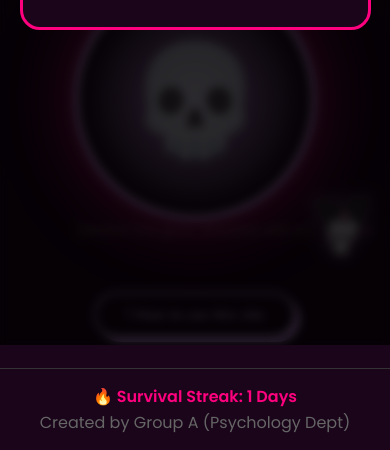
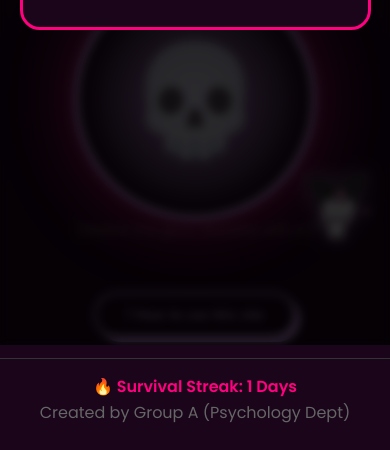
Before and after one commit to haseebaliasghar/psych-website, a plain HTML site: page index.html in a window 390 px wide. Shown: the part 499-949 px from the top of the page. Drawn offline with nearby package versions, Linux system fonts and the light colour scheme.

Commit message:
Update style.css

```diff
--- a/style.css
+++ b/style.css
@@ -1,4 +1,4 @@
-/* --- style.css (FINAL VERSION) --- */
+/* --- style.css (FINAL STICKY FOOTER VERSION) --- */
 @import url('https://fonts.googleapis.com/css2?family=Nunito:wght@400;700;900&family=Poppins:wght@300;400;600&display=swap');
 
 :root {
@@ -21,12 +21,17 @@ h1, h2, h3, .btn, .logo {
     letter-spacing: 0.5px;
 }
 
+/* --- MAIN LAYOUT ENGINE --- */
 body {
     background-color: var(--bg-color);
     color: var(--text-color);
     font-family: 'Poppins', sans-serif;
     overflow-x: hidden;
     line-height: 1.6;
+    /* STICKY FOOTER MAGIC: This forces the footer to the bottom */
+    display: flex;
+    flex-direction: column;
+    min-height: 100vh;
 }
 
 /* --- NAVIGATION --- */
@@ -69,9 +74,11 @@ nav {
 /* --- LAYOUTS --- */
 .container {
     max-width: 800px;
-    margin: 10px auto; /* TIGHTENED: Reduced top margin */
+    margin: 10px auto;
     text-align: center;
-    padding: 10px 20px; /* TIGHTENED: Reduced padding */
+    padding: 10px 20px;
+    /* Ensures content takes up available space but doesn't push footer off screen unnecessarily */
+    flex: 1;
 }
 
 .btn {
@@ -85,7 +92,7 @@ nav {
     cursor: pointer;
     transition: all 0.2s;
     margin-top: 20px;
-    display: inline-block; /* Fixes overlapping issues */
+    display: inline-block;
     box-shadow: 4px 4px 0px var(--accent-color);
 }
 
@@ -103,11 +110,11 @@ nav {
 
 /* --- COMPONENTS --- */
 
-/* 1. CSS-Only Breathing Orb (No Image Required) */
+/* 1. CSS-Only Breathing Orb */
 .breathing-circle {
-    width: 180px; /* RESIZED: Smaller */
-    height: 180px; /* RESIZED: Smaller */
-    margin: 30px auto; /* TIGHTENED: Less margin */
+    width: 180px;
+    height: 180px;
+    margin: 30px auto;
     border-radius: 50%;
     background: radial-gradient(circle, var(--accent-color) 0%, transparent 70%);
     border: 4px solid var(--accent-color);
@@ -116,7 +123,6 @@ nav {
     position: relative;
 }
 
-/* Inner "Skull" detail (abstract) */
 .breathing-circle::after {
     content: '💀';
     position: absolute;
@@ -158,19 +164,18 @@ nav {
     border: 2px solid var(--accent-color);
     margin: 20px 0;
     box-shadow: 5px 5px 0px #000;
-    display: flex; /* Flexbox helps layout content better */
+    display: flex;
     flex-direction: column;
-    align-items: center; /* Center content in card */
+    align-items: center;
 }
 
-/* Special styling for SOS text bubbles */
 .sos-text {
     background: #1a051a;
     padding: 15px;
     border-radius: 10px;
     color: #ccc;
     font-style: italic;
-    width: 100%; /* Force full width */
+    width: 100%;
     margin-bottom: 15px;
     border-left: 4px solid var(--hot-pink);
 }
@@ -187,7 +192,7 @@ input, textarea {
     font-size: 1rem;
 }
 
-/* 4. Dancing Button Animation (For Sounds) */
+/* 4. Animations */
 .dancing-btn {
     animation: bounce 0.5s infinite alternate;
 }
@@ -197,7 +202,6 @@ input, textarea {
     to { transform: translateY(-5px); }
 }
 
-/* 5. The Void Animation */
 .shake-burn {
     animation: shake 0.5s;
     transition: opacity 1s, filter 1s;
@@ -212,7 +216,7 @@ input, textarea {
     100% { transform: translate(1px, -2px) rotate(-1deg); }
 }
 
-/* 6. Modal */
+/* 5. Modal */
 .modal {
     display: none;
     position: fixed;
@@ -244,14 +248,19 @@ input, textarea {
     cursor: pointer;
 }
 
-/* Footer */
+/* --- FOOTER (FIXED TO BOTTOM) --- */
 footer {
     text-align: center;
-    padding: 15px; /* TIGHTENED */
+    padding: 15px;
     color: #666;
-    margin-top: 20px; /* TIGHTENED: Reduced margin */
     border-top: 1px solid #333;
+
+    /* This pushes the footer to the bottom of the viewport */
+    margin-top: auto;
+
     position: relative;
+    background-color: var(--bg-color);
+    z-index: 60; /* Ensures it sits above the mascot if they touch */
 }
 
 #streak-display {
@@ -259,18 +268,13 @@ footer {
     font-weight: 700;
 }
 
-/* Mobile Fix */
-@media (max-width: 768px) {
-    nav { flex-direction: column; gap: 15px; }
-    .nav-links { flex-direction: column; text-align: center; padding: 0; }
-}
-
-/* --- MASCOT ANIMATION (FIXED POSITION) --- */
+/* --- MASCOT ANIMATION (POSITIONED ABOVE FOOTER) --- */
 .mascot {
     position: fixed;
-    bottom: 100px; /* LIFTED: Sits above footer line */
-    right: 50px;   /* MOVED: In empty space */
-    width: 140px;
+    /* Sits 85px from bottom so it looks like it stands on the footer line */
+    bottom: 85px;
+    right: 30px;
+    width: 150px;
     height: auto;
     z-index: 50;
     filter: drop-shadow(0 0 10px rgba(224, 170, 255, 0.5));
@@ -281,12 +285,15 @@ footer {
     transform: translateY(-10px) rotate(5deg);
 }
 
-/* Hide/Adjust on small phones so it doesn't cover buttons */
-@media (max-width: 600px) {
+/* Mobile Fixes */
+@media (max-width: 768px) {
+    nav { flex-direction: column; gap: 15px; }
+    .nav-links { flex-direction: column; text-align: center; padding: 0; }
+
     .mascot {
-        width: 80px;
-        bottom: 80px;
+        width: 90px;
+        bottom: 95px; /* Adjust for mobile footer height */
         right: 10px;
-        opacity: 0.8;
+        opacity: 0.9;
     }
 }
```
